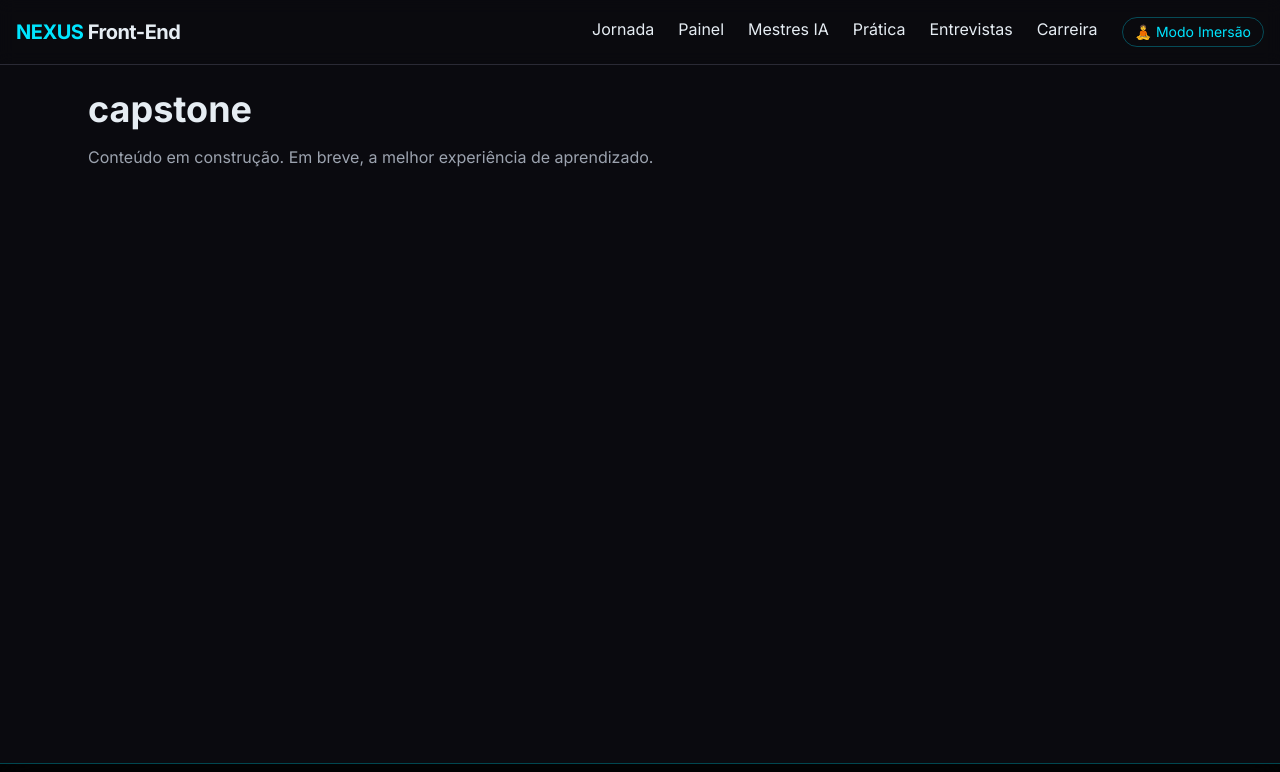
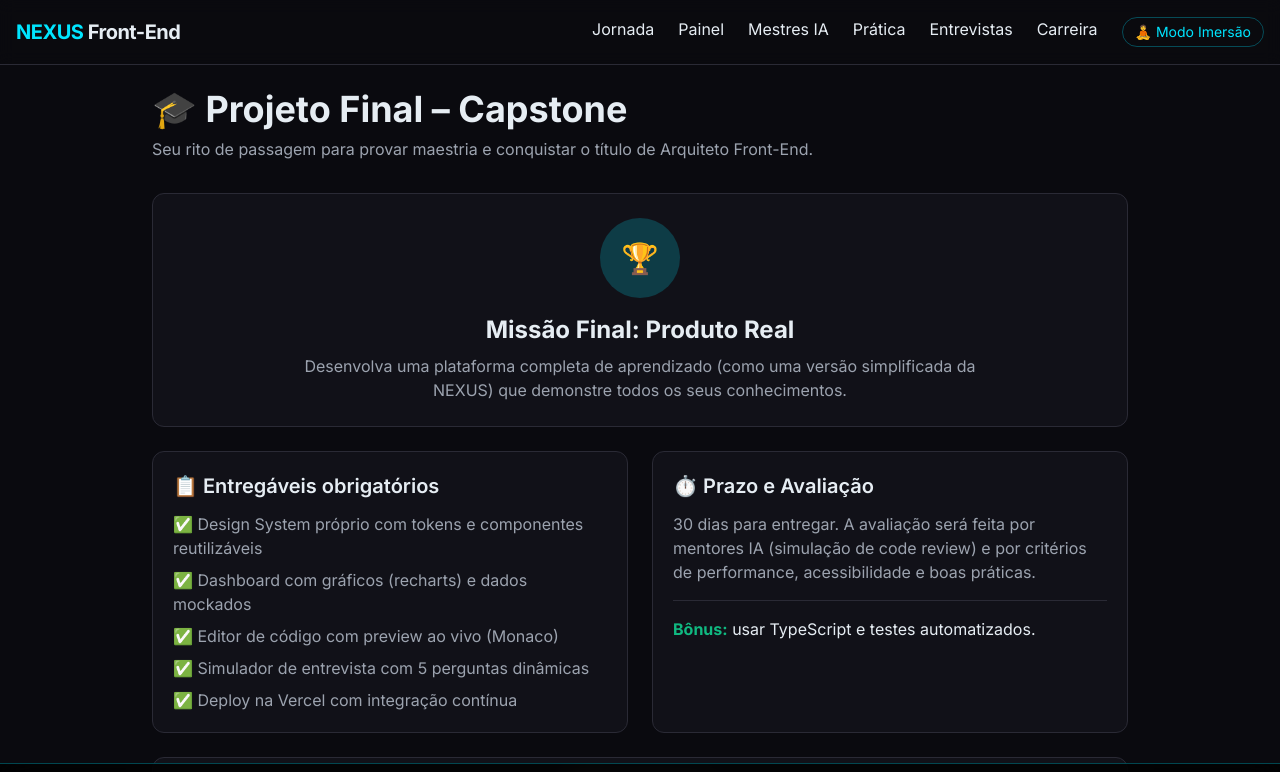
Before and after one commit to mateusdev97443/universidade-meu, a Next.js app: page /capstone in a window 1280 px wide. Shown: the top 772 px of the page. Built offline with nearby package versions, Linux system fonts and the light colour scheme.

Commit message:
capstone: página final

```diff
--- a/app/capstone/page.tsx
+++ b/app/capstone/page.tsx
@@ -1,8 +1,13 @@
-export default function capstonePage() {
+import { Capstone } from "@/components/capstone";
+
+export default function CapstonePage() {
   return (
-    <div className="max-w-6xl mx-auto p-6">
-      <h1 className="text-4xl font-bold mb-4">capstone</h1>
-      <p className="text-ice-muted">Conteúdo em construção. Em breve, a melhor experiência de aprendizado.</p>
+    <div className="max-w-5xl mx-auto p-6">
+      <h1 className="text-4xl font-bold mb-2">🎓 Projeto Final – Capstone</h1>
+      <p className="text-ice-muted mb-8">
+        Seu rito de passagem para provar maestria e conquistar o título de Arquiteto Front-End.
+      </p>
+      <Capstone />
     </div>
   );
 }
--- /dev/null
+++ b/components/capstone.tsx
@@ -0,0 +1,46 @@
+export function Capstone() {
+  const requisitos = [
+    "✅ Design System próprio com tokens e componentes reutilizáveis",
+    "✅ Dashboard com gráficos (recharts) e dados mockados",
+    "✅ Editor de código com preview ao vivo (Monaco)",
+    "✅ Simulador de entrevista com 5 perguntas dinâmicas",
+    "✅ Deploy na Vercel com integração contínua"
+  ];
+  return (
+    <div className="space-y-6">
+      <div className="bg-obsidian-card border border-border rounded-xl p-6 text-center">
+        <div className="w-20 h-20 bg-eletric/20 rounded-full flex items-center justify-center mx-auto mb-4">
+          <span className="text-3xl">🏆</span>
+        </div>
+        <h2 className="text-2xl font-bold">Missão Final: Produto Real</h2>
+        <p className="text-ice-muted mt-2 max-w-2xl mx-auto">
+          Desenvolva uma plataforma completa de aprendizado (como uma versão simplificada da NEXUS) que demonstre todos os seus conhecimentos.
+        </p>
+      </div>
+
+      <div className="grid md:grid-cols-2 gap-6">
+        <div className="bg-obsidian-card border border-border rounded-xl p-5">
+          <h3 className="text-xl font-semibold mb-3">📋 Entregáveis obrigatórios</h3>
+          <ul className="space-y-2">
+            {requisitos.map((req, i) => <li key={i} className="text-ice-muted">{req}</li>)}
+          </ul>
+        </div>
+        <div className="bg-obsidian-card border border-border rounded-xl p-5">
+          <h3 className="text-xl font-semibold mb-3">⏱️ Prazo e Avaliação</h3>
+          <p className="text-ice-muted">30 dias para entregar. A avaliação será feita por mentores IA (simulação de code review) e por critérios de performance, acessibilidade e boas práticas.</p>
+          <div className="mt-4 pt-4 border-t border-border">
+            <span className="text-emerald font-bold">Bônus:</span> usar TypeScript e testes automatizados.
+          </div>
+        </div>
+      </div>
+
+      <div className="bg-obsidian-card border border-border rounded-xl p-5 text-center">
+        <h3 className="text-xl font-semibold mb-2">📦 Inspiração</h3>
+        <p className="text-ice-muted">Crie um produto real (ex: app de tarefas, dashboard financeiro, clonar um site famoso). O objetivo é mostrar autonomia e capacidade de entregar software profissional.</p>
+        <a href="#" className="inline-block mt-4 bg-eletric text-obsidian px-6 py-2 rounded-full font-semibold hover:brightness-110 transition">
+          Iniciar Projeto Final
+        </a>
+      </div>
+    </div>
+  );
+}
```
